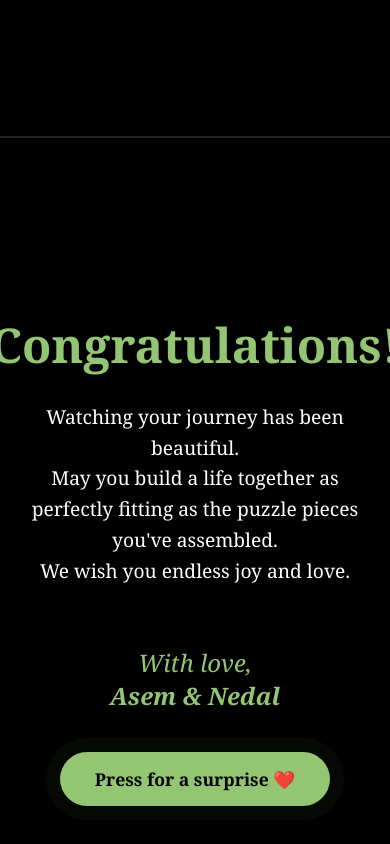
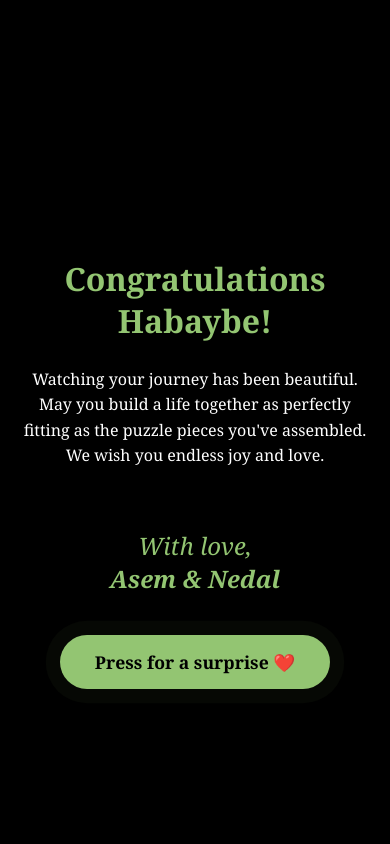
Before and after one commit to asemmehyar97/engagement-gift1, a plain HTML site: page index.html in a window 390 px wide. Shown: the part 8979-9823 px from the top of the page. After the commit the page ends 9790 px from the top, so only its background shows below. Drawn offline with nearby package versions, Linux system fonts and the light colour scheme.

Commit message:
Update index.html

```diff
--- a/index.html
+++ b/index.html
@@ -35,13 +35,12 @@
         /* MAIN CONTAINER */
         .story-container {
             width: 100%;
-            /* Subtle gradient to help text readability without hiding video */
             background: linear-gradient(to bottom, rgba(0,0,0,0.1), rgba(0,0,0,0.8));
         }
 
         /* THE PHOTO CARDS - DESKTOP DEFAULT */
         .card {
-            position: sticky; /* Stacking effect on Desktop */
+            position: sticky;
             top: 0;
             height: 100vh;
             width: 100%;
@@ -50,11 +49,7 @@
             justify-content: center;
             align-items: center;
             overflow: hidden;
-
-            /* Transparent again so video shows! */
             background-color: transparent;
-
-            box-shadow: none;
             padding: 10px;
         }
 
@@ -123,12 +118,14 @@
             color: #ddd;
         }
 
-        /* FINAL MESSAGE - SOLID BACKGROUND FOR READABILITY */
+        /* FINAL MESSAGE - TRANSPARENT BUT READABLE */
         .final-message {
             position: relative;
-            min-height: 100vh;
-            /* Keep this solid black so the end text is readable */
-            background-color: #000;
+            min-height: 80vh; /* Reduced slightly so it feels cozy */
+            /* Transparent background so video shows! */
+            background-color: transparent;
+            /* Subtle dark gradient behind text for readability */
+            background: linear-gradient(to top, rgba(0,0,0,0.9), rgba(0,0,0,0.2));
             display: flex;
             flex-direction: column;
             justify-content: center;
@@ -136,13 +133,13 @@
             text-align: center;
             padding: 40px 20px;
             z-index: 100;
-            border-top: 2px solid #222;
         }
 
         .final-message h1 {
             font-size: 3rem;
             margin-bottom: 25px;
             color: #93C572;
+            text-shadow: 0 4px 10px rgba(0,0,0,0.8);
         }
         .final-message p {
             font-size: 1.2rem;
@@ -150,6 +147,7 @@
             max-width: 600px;
             color: #fff;
             margin-bottom: 40px;
+            text-shadow: 0 2px 5px rgba(0,0,0,0.8);
         }
         .signature {
             margin-top: 20px;
@@ -181,21 +179,28 @@
             100% { box-shadow: 0 0 0 0 rgba(147, 197, 114, 0); }
         }
 
-        /* --- MOBILE OPTIMIZATION (THE FIX) --- */
+        /* --- MOBILE OPTIMIZATION --- */
         @media (max-width: 768px) {
-            /* Disable sticky on mobile so cards scroll normally.
-               This prevents transparent cards from overlapping messily. */
+            /* Disable sticky on mobile so cards scroll normally. */
             .card {
                 position: relative;
                 height: auto;
-                min-height: 90vh; /* Ensures full screen feel */
+                min-height: 90vh;
                 padding-top: 50px;
                 padding-bottom: 50px;
-                background-color: transparent; /* Ensures video shows */
+                background-color: transparent;
+            }
+            .image-wrapper {
+                max-height: 50vh;
             }
 
-            .image-wrapper {
-                max-height: 50vh;
+            /* --- FIX FOR TITLE SIZE --- */
+            .final-message h1 {
+                font-size: 2rem; /* Much smaller to fit "Congratulations Habaybe" */
+                line-height: 1.3;
+            }
+            .final-message p {
+                font-size: 1rem;
             }
         }
 
@@ -225,7 +230,7 @@
     </div>
 
     <div class="final-message">
-        <h1>Congratulations!</h1>
+        <h1>Congratulations Habaybe!</h1>
         <p>
             Watching your journey has been beautiful. <br>
             May you build a life together as perfectly fitting as the puzzle pieces you've assembled.<br>
```
